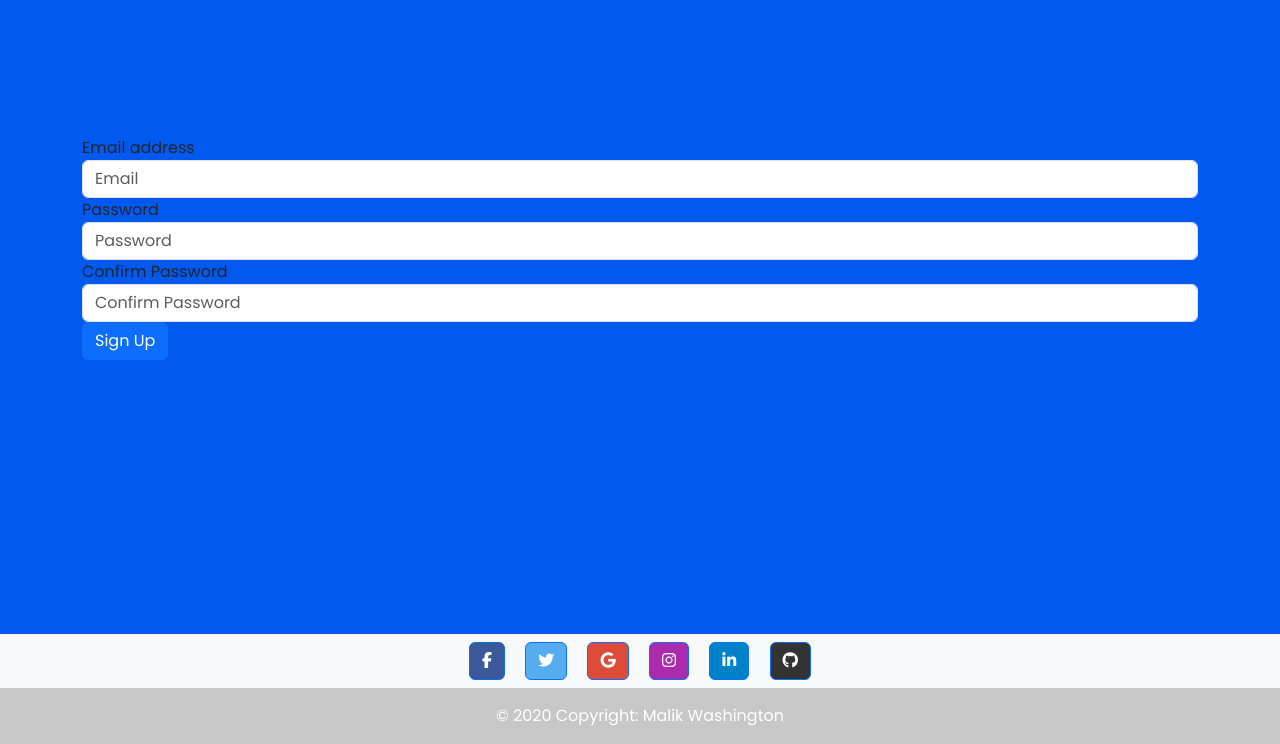
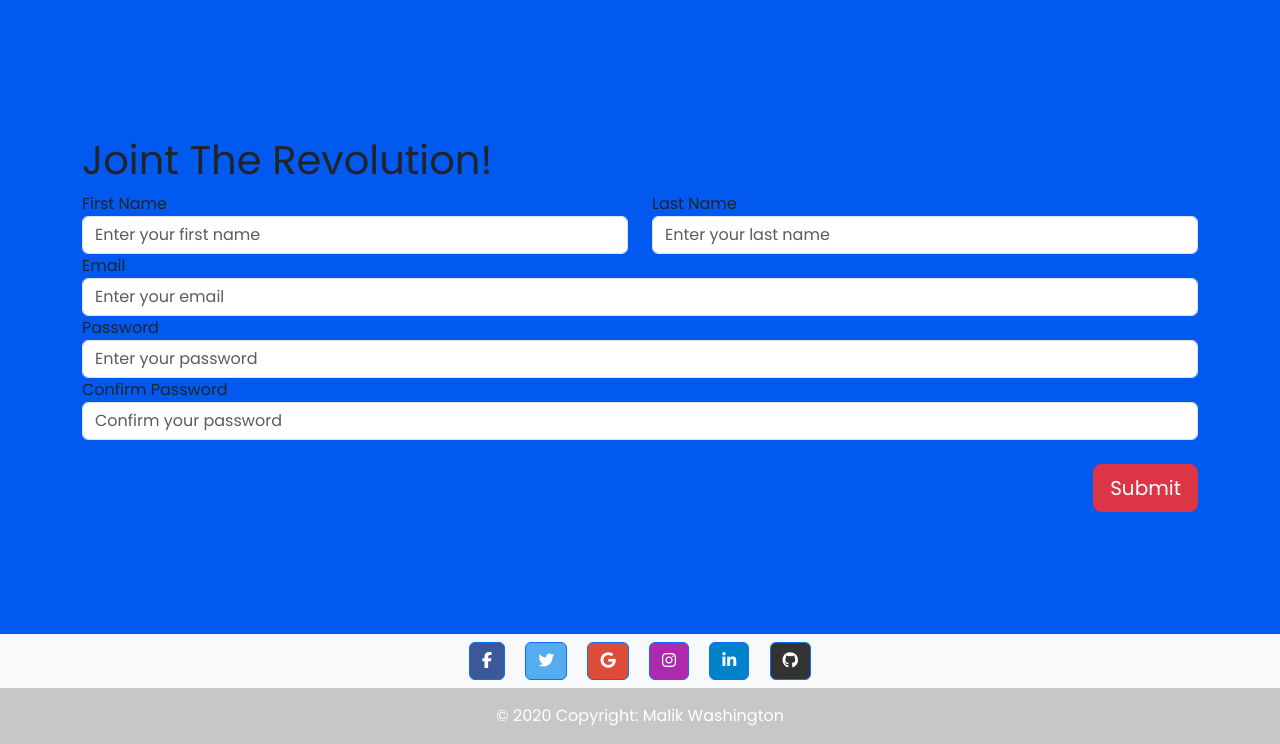
Before and after one commit to malikwashington/sales_buddy, a Flask app: page /signup in a window 1280 px wide. Shown: the part 56-800 px from the top of the page. Run offline with Flask 2, Linux system fonts and the light colour scheme; some libraries are stand-ins or nearby versions.

```diff
--- a/crud.py
+++ b/crud.py
@@ -3,11 +3,12 @@
 from model import User, Contact
 # from server import app
 
-def create_user(email, password):
+def create_user(fname, lname, email, password):
   """Create and return a new user."""
 
-  user = User(email=email, password=password)
+  user = User(fname=fname, lname=lname, email=email, password=password)
 
+  print(f'\n\n user created: {user} \n\n')
   return user
 
 def get_users():
--- /dev/null
+++ b/forms.py
@@ -0,0 +1,20 @@
+from flask_wtf import FlaskForm
+from wtforms import StringField, PasswordField, SubmitField, SelectField, BooleanField
+from wtforms.validators import DataRequired, Email, Length, EqualTo, ValidationError
+import email_validator
+
+from model import User
+# from flask_login import current_user
+# from flask_wtf.file import FileField, FileAllowed
+# from wtforms.fields.html5 import DateField
+
+
+
+class RegistrationForm(FlaskForm):
+  '''Registration form'''
+  fname = StringField('First Name', validators=[DataRequired(), Length(min=2, max=20)])
+  lname = StringField('Last Name', validators=[DataRequired(), Length(min=2, max=20)])
+  email = StringField('Email', validators=[DataRequired(), Email()])
+  password = PasswordField('Password', validators=[DataRequired(), Length(min=6, max=20)])
+  password2 = PasswordField('Confirm Password', validators=[DataRequired(), EqualTo('password')])
+  submit = SubmitField('Submit')
--- a/seed_db.py
+++ b/seed_db.py
@@ -11,7 +11,6 @@ import os
 import json
 from datetime import datetime
 
-
 os.system("dropdb salesbuddy --if-exists")
 os.system("createdb salesbuddy")
 
@@ -20,7 +19,7 @@ with server.app.app_context():
   model.db.create_all()
 
   #create user
-  test_user = crud.create_user('test@test.com', 'test')
+  test_user = crud.create_user('test','user', 'test@test.com', 'test')
 
   model.db.session.add(test_user)
   model.db.session.commit()
--- a/server.py
+++ b/server.py
@@ -1,40 +1,67 @@
 """Server for sales buddy app."""
 
+from forms import RegistrationForm
+from keys import SECRET_KEY
 from flask import Flask, render_template, request, flash, session, redirect
 from model import connect_to_db, db
 import crud
 
 from jinja2 import StrictUndefined
+# from flask_login import LoginManager, login_user, login_required, logout_user, current_user
+from forms import RegistrationForm
 
 app = Flask(__name__)
 app.jinja_env.undefined = StrictUndefined
+app.config['SECRET_KEY'] = SECRET_KEY
 
+#Invalid URL
+@app.errorhandler(404)
+def page_not_found(e):
+  """Custom 404 page."""
+  return render_template('404.html'), 404
+
+#Internal Server Error
+@app.errorhandler(500)
+def page_not_found(e):
+  """Custom 404 page."""
+  return render_template('500.html'), 500
+
+#Homepage
 @app.route('/')
 def homepage():
   """View homepage."""
 
   return render_template('homepage.html')
 
+#signup up page
 @app.route('/signup', methods=['GET','POST'])
 def sign_up():
   """sign up page."""
-  error = ''
-  if request.method == 'POST':
-    email = request.form.get('email')
-    password = request.form.get('password')
-    password2 = request.form.get('password2')
-    user = crud.get_user_by_email(email)
-    if user:
-      error = 'User already exists'
-      return render_template('signup.html', error=error)
-    elif password != password2:
-      error = 'Passwords do not match'
-      return render_template('signup.html', error=error)
+
+  form = RegistrationForm()
+  name = None
+
+  if form.validate_on_submit():
+    fname = form.fname.data
+    lname = form.lname.data
+    email = form.email.data
+    password = form.password.data
+    form.fname.data = ''
+    form.lname.data = ''
+    form.email.data = ''
+    form.password.data = ''
+    form.password2.data = ''
+    if crud.get_user_by_email(email):
+      flash(f'Account already exists for {form.email.data}!', 'danger')
+      return redirect('/signup')
     else:
-      crud.create_user(email, password)
-      flash('Account created! Please log in.')
-      return redirect('/homepage')
-  return render_template('signup.html')
+      user = crud.create_user(fname, lname, email, password)
+      db.session.add(user)
+      db.session.commit()
+      flash(f'Account created for {form.name.data}!', 'success')
+      return redirect('/')
+
+  return render_template('signup.html', form=form, name=name)
 
 
 
--- a/templates/base.html
+++ b/templates/base.html
@@ -59,6 +59,7 @@
 
       <div class="collapse navbar-collapse" id="navbarSupportedContent">
         <ul class="navbar-nav mr-auto">
+          {% block navleft %}
           <li class="nav-item active">
             <a class="nav-link" href="#">Home</a>
           </li>
@@ -70,16 +71,19 @@
           <li class="nav-item">
             <a class="nav-link" href="#">Pricing</a>
           </li>
+          {% endblock %}
         </ul>
 
         <div class="collapse navbar-collapse justify-content-end mr-auto">
           <ul class="navbar-nav mr-3">
+            {% block navright %}
             <li class="nav-item">
               <a class="nav-link" href="/signup">Sign Up</a>
             </li>
             <li class="nav-item">
               <a class="nav-link " data-bs-toggle="modal" data-bs-target="#login">Login</a>
             </li>
+            {% endblock %}
           </ul>
         </div>
       </div>
--- a/templates/signup.html
+++ b/templates/signup.html
@@ -1,28 +1,54 @@
 {% extends 'base.html' %}
 
-{% block title %}Sign Up{% endblock %}
+{% block title %}Sign In{% endblock %}
 
 {% block body %}
+<div class="container">
 
-<div class="container">
-  <form action="/signup" method="POST">
+  <h1>Joint The Revolution!</h1>
+  <form method="post">
+    {{form.hidden_tag()}}
+    <div class="row">
+      <div class="col">
+
+        <div class="form-group-lg">
+          {{form.fname.label(class="form-control-label")}}
+          {{form.fname(class="form-control", placeholder="Enter your first name")}}
+        </div>
+
+      </div>
+
+      <div class="col">
+
+        <div class="form-group-lg">
+          {{form.lname.label(class="form-control-label")}}
+          {{form.lname(class="form-control", placeholder="Enter your last name")}}
+        </div>
+
+      </div>
+
+    </div>
+
     <div class="form-group">
-      <label for="email">Email address</label>
-      <input required type="email" name="email" placeholder="Email"
-        class="form-control" id="email">
+      {{form.email.label(class="form-control-label")}}
+      {{form.email(class="form-control", placeholder="Enter your email")}}
     </div>
+
     <div class="form-group">
-      <label for="password">Password</label>
-      <input required type="password" name="password" placeholder="Password"
-        class="form-control" id="password">
+      {{form.password.label(class="form-control-label")}}
+      {{form.password(class="form-control", placeholder="Enter your password")}}
     </div>
+
     <div class="form-group">
-      <label for="password2">Confirm Password</label>
-      <input required type="password" name="password2" placeholder="Confirm Password"
-        class="form-control" id="password2">
+      {{form.password2.label(class="form-control-label")}}
+      {{form.password2(class="form-control", placeholder="Confirm your password")}}
     </div>
-    <button type="submit" class="btn btn-primary">Sign Up</button>
+    <br>
+    <div class="form-group">
+      {{form.submit(class="btn btn-danger btn-lg float-end")}}
+    </div>
   </form>
+
 </div>
 
 {% endblock %}
```
Also changed, not shown: keys.py (added, +9 -0 lines), model.py (+21 -1 lines), requirements.txt (+17 -0 lines), templates/404.html (added, +25 -0 lines), templates/500.html (added, +26 -0 lines), twilio_API.py (added, +17 -0 lines).
